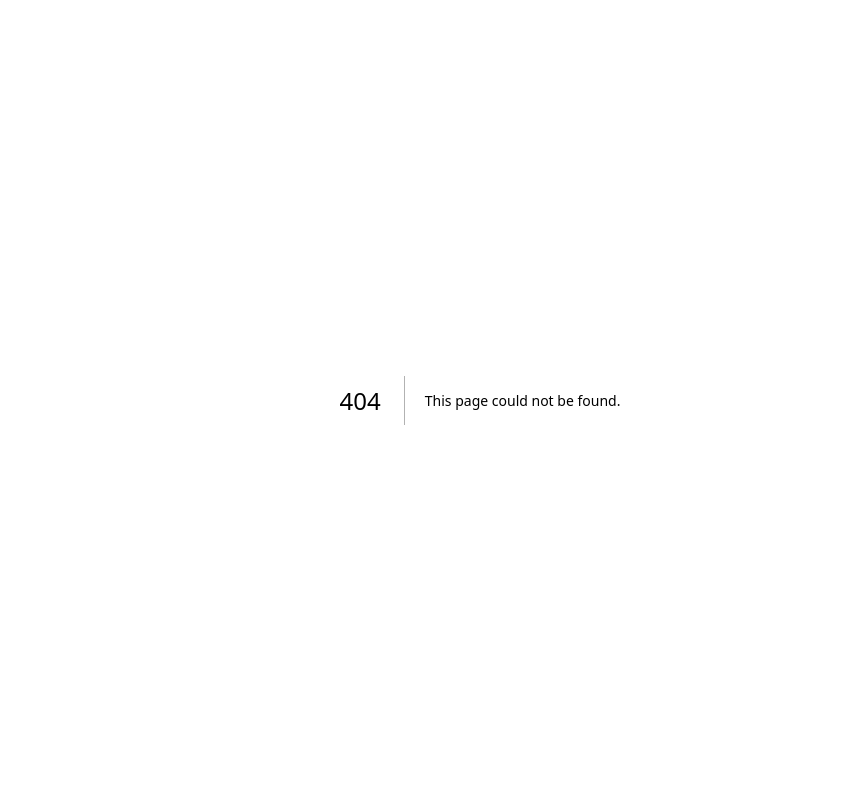
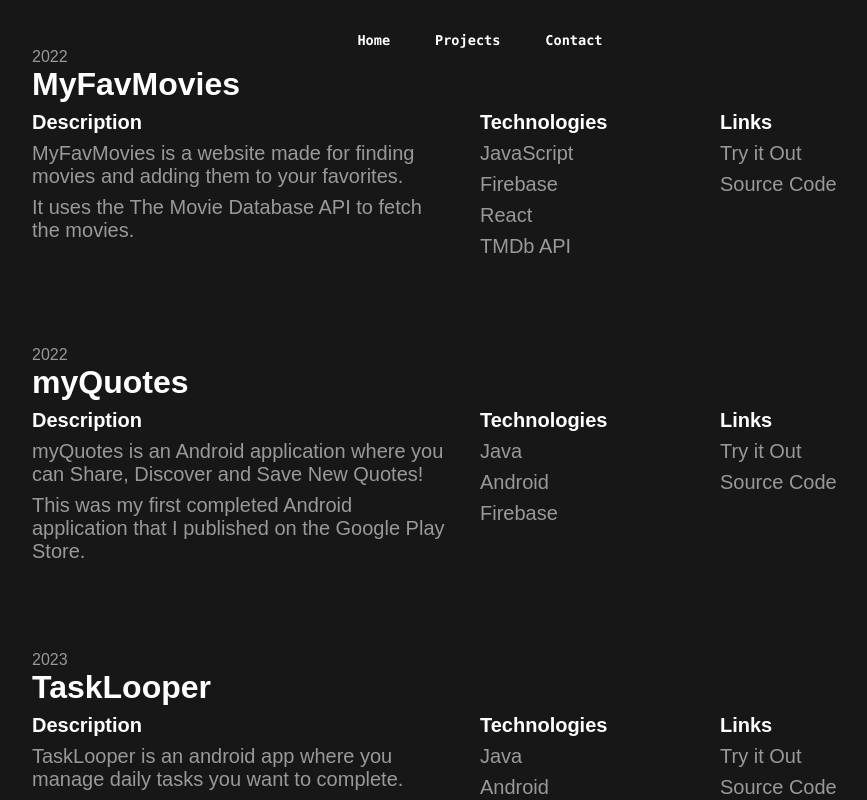
Before and after one commit to lukassobotik/personal-website, a Next.js app: page /projects in a window 1280 px wide. Before the commit this address had no page. Shown: the top 800 px of the page, without its empty margins (160-1027 px from the left). Built offline with nearby package versions, Linux system fonts and the light colour scheme.

Commit message:
All Projects Design

```diff
--- a/pages/featuredProjects.tsx
+++ b/pages/FetchProjects.tsx
@@ -1,15 +1,14 @@
 import styles from "../styles/Home.module.css";
-import Image from "next/image";
 import Link from "next/link";
 import {useEffect, useState} from "react";
 import {fetchProjectById, fetchProjectsByFeatured, Project} from "./project/[projectId]";
 
-export default function FeaturedProjects() {
+export default function FetchProjects({onlyFeatured}: {onlyFeatured: boolean}) {
     const [projects, setProjects] = useState<Project[]>();
     const [allProjectsFetched, setAllProjectsFetched] = useState<boolean>(false);
 
     useEffect(() => {
-        fetchProjectsByFeatured(true).then((projects) => {
+        fetchProjectsByFeatured(onlyFeatured).then((projects) => {
             const ids: string[] = projects.map((project) => project.id);
 
             Promise.all(ids.map((id) => fetchProjectById(id)))
@@ -22,8 +21,9 @@ export default function FeaturedProjects() {
                 .catch((error) => {
                     console.error(error);
                 });
+            console.log("Logoogoogog", projects);
         });
-    }, []);
+    }, [onlyFeatured]);
 
     function splitTechnologies(technologies: string) {
         return technologies.split(", ");
--- /dev/null
+++ b/pages/projects/index.tsx
@@ -0,0 +1,19 @@
+import FetchProjects from "../FetchProjects";
+import styles from "../../styles/Home.module.css";
+import Head from "next/head";
+import Navbar from "../../navbar";
+
+export default function AllProjects() {
+    return (
+        <>
+            <Head>
+                <title>Projects</title>
+            </Head>
+            <main className={styles.main}>
+                <Navbar/>
+                <FetchProjects onlyFeatured={true}/>
+                <FetchProjects onlyFeatured={false}/>
+            </main>
+        </>
+    )
+}
```
